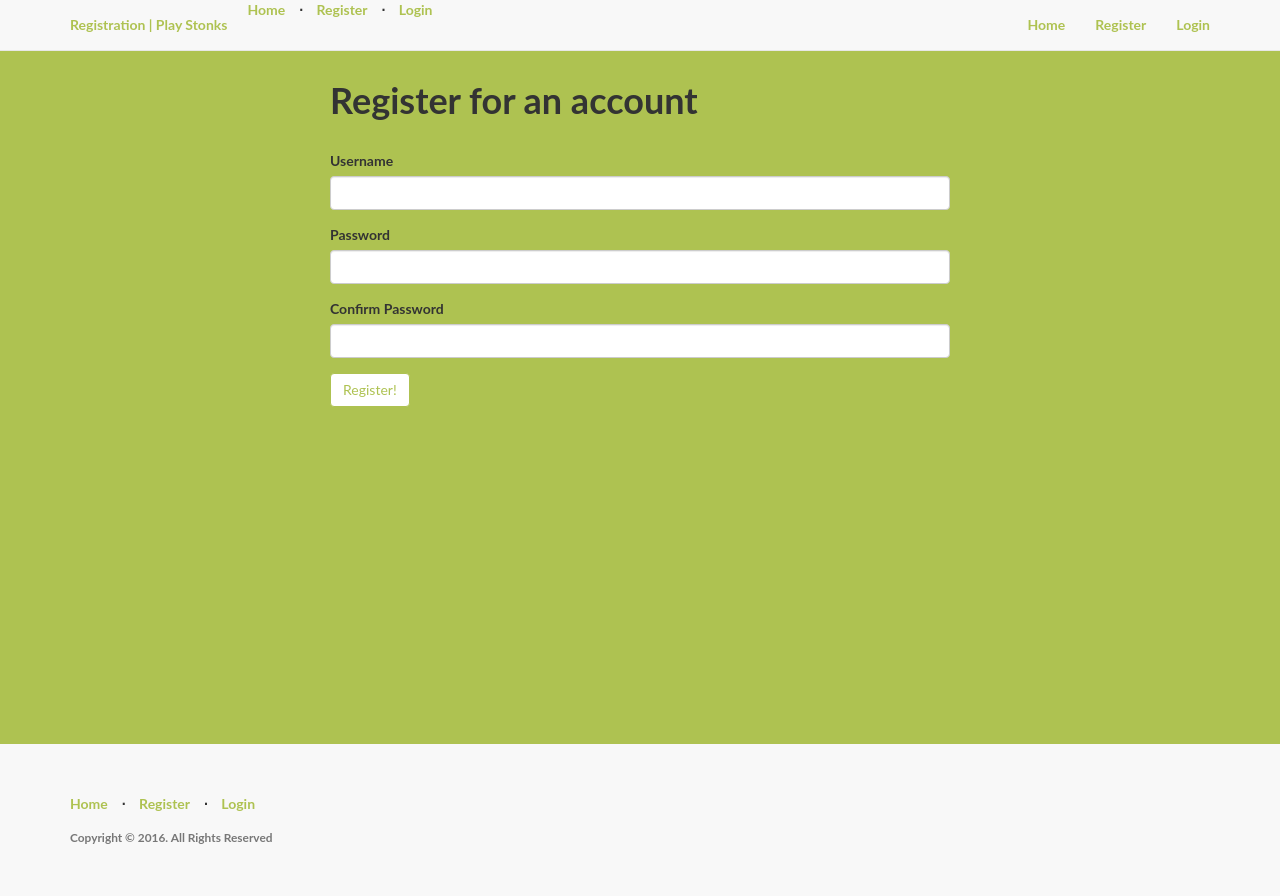
After one commit to TennisGazelle/play-stonks-prototype, a Flask app: page /register in a window 1280 px wide. The commit adds this page. Run offline with Flask 2, Linux system fonts and the light colour scheme; some libraries are stand-ins or nearby versions.

Commit message:
working app flows for logging in

```diff
--- a/app/auth/forms.py
+++ b/app/auth/forms.py
@@ -1 +1,21 @@
 from flask_wtf import FlaskForm
+from wtforms import PasswordField, StringField, SubmitField, ValidationError
+from wtforms.validators import DataRequired, Email, EqualTo
+
+from ..models import User
+
+class SignupForm(FlaskForm):
+    # Todo, add the other user necesities here
+    username = StringField('Username', validators=[DataRequired()])
+    password = PasswordField('Password', validators=[DataRequired(), EqualTo('confirm_password')])
+    confirm_password = PasswordField('Confirm Password')
+    submit = SubmitField('Register!')
+
+    def validate_username(self, field):
+        if User.query.filter_by(name=field.data).first():
+            raise ValidationError('Username is already in use.')
+
+class LoginForm(FlaskForm):
+    username = StringField('Username', validators=[DataRequired()])
+    password = PasswordField('Password', validators=[DataRequired()])
+    submit = SubmitField('Login')
--- a/app/auth/views.py
+++ b/app/auth/views.py
@@ -0,0 +1,49 @@
+from flask import flash, redirect, render_template, url_for
+from flask_login import login_required, login_user, logout_user
+
+from . import auth
+from .forms import LoginForm, SignupForm
+from .. import db
+from ..models import User
+
+@auth.route('/register', methods=['GET', 'POST'])
+def register():
+    form = SignupForm()
+    if form.validate_on_submit():
+        user = User(name=form.username.data,
+                password=form.password.data)
+
+        # add to database
+        db.session.add(user)
+        db.session.commit()
+        flash('You have successfully registered!')
+
+        # exit gracefully
+        return redirect(url_for('auth.login'))
+
+    # load the registration page
+    return render_template('auth/register.html', form=form, title='Registration')
+
+@auth.route('/login', methods=['GET', 'POST'])
+def login():
+    form = LoginForm()
+    if form.validate_on_submit():
+        user = User.query.filter_by(name=form.username.data).first()
+
+        # if we can validate, redirect to that dashboard
+        if user is not None and user.verify_password(form.password.data):
+            # log them in
+            login_user(user)
+            # redirect to dash
+            return redirect(url_for('home.dashboard'))
+        else:
+            flash('Invalid username or password.')
+
+    return render_template('auth/login.html', form=form, title='Login')
+
+@auth.route('/logout')
+@login_required
+def logout():
+    logout_user()
+    flash('You have been successfully logged out.')
+    return redirect(url_for('auth.login'))
--- a/app/home/views.py
+++ b/app/home/views.py
@@ -6,3 +6,7 @@ from . import home
 @home.route('/')
 def homepage():
     return render_template('index.html', title='Welcome')
+
+@home.route('/dashboard')
+def dashboard():
+    return render_template('home/dashboard.html', title='Dashboard')
--- a/app/models.py
+++ b/app/models.py
@@ -54,8 +54,9 @@ class User(UserMixin, db.Model):
     savings_to_checking_ratio = db.Column(db.Float, index=True)
     total_spending_money = db.Column(db.Integer, index=True)
     total_debt = db.Column(db.Integer, index=True)
+    password_hash = db.Column(db.String(128))
     # array of objectives
-    objectives = db.relationship('Objective', backref='user', lazy='dynamic')
+    # objectives = db.relationship('Objective', backref='user', lazy='dynamic')
     # array of levels
     # array of abilities
 
@@ -77,6 +78,9 @@ class User(UserMixin, db.Model):
         """
         Check if hashed password matches actual password
         """
+        if self.password_hash:
+            print('user {} has no password hash!!')
+            return True
         return check_password_hash(self.password_hash, password)
 
     def __repr__(self):
--- /dev/null
+++ b/app/templates/auth/register.html
@@ -0,0 +1,12 @@
+{% import "bootstrap/wtf.html" as wtf %}
+{% extends "base.html" %}
+{% block title %}Register{% endblock %}
+{% block body %}
+<div class="content-section">
+  <div class="center">
+    <h1>Register for an account</h1>
+    <br/>
+    {{ wtf.quick_form(form) }}
+  </div>
+</div>
+{% endblock %}
--- a/app/templates/base.html
+++ b/app/templates/base.html
@@ -19,11 +19,21 @@
               <a class="navbar-brand topnav" href="{{ url_for('home.homepage') }}">{{ title }} | Play Stonks</a>
           </div>
           <div class="collapse navbar-collapse" id="bs-example-navbar-collapse-1">
-              <ul class="nav navbar-nav navbar-right">
-                  <li><a href="{{ url_for('home.homepage') }}">Home</a></li>
-                  <li><a href="#">Register</a></li>
-                  <li><a href="#">Login</a></li>
-              </ul>
+              <!-- Modify nav bar menu -->
+            <ul class="nav navbar-nav navbar-right">
+                <li><a href="{{ url_for('home.homepage') }}">Home</a></li>
+                <li><a href="{{ url_for('auth.register') }}">Register</a></li>
+                <li><a href="{{ url_for('auth.login') }}">Login</a></li>
+            </ul>
+
+            <!-- Modify footer menu -->
+            <ul class="list-inline">
+                <li><a href="{{ url_for('home.homepage') }}">Home</a></li>
+                <li class="footer-menu-divider">⋅</li>
+                <li><a href="{{ url_for('auth.register') }}">Register</a></li>
+                <li class="footer-menu-divider">⋅</li>
+                <li><a href="{{ url_for('auth.login') }}">Login</a></li>
+            </ul>
           </div>
         </div>
     </nav>
--- a/requirements.txt
+++ b/requirements.txt
@@ -4,4 +4,4 @@ flask-migrate
 flask-login
 glask-sqlalchemy
 mysql-python
-flask-bootstrap
+flask_bootstrap
```
Also changed, not shown: app/__init__.py (+4 -5 lines), app/templates/auth/login.html (added, +16 -0 lines), app/templates/dashboard.html (deleted, +0 -9 lines), app/templates/home/dashboard.html (added, +18 -0 lines), README.md (added), app/test.db (added).
